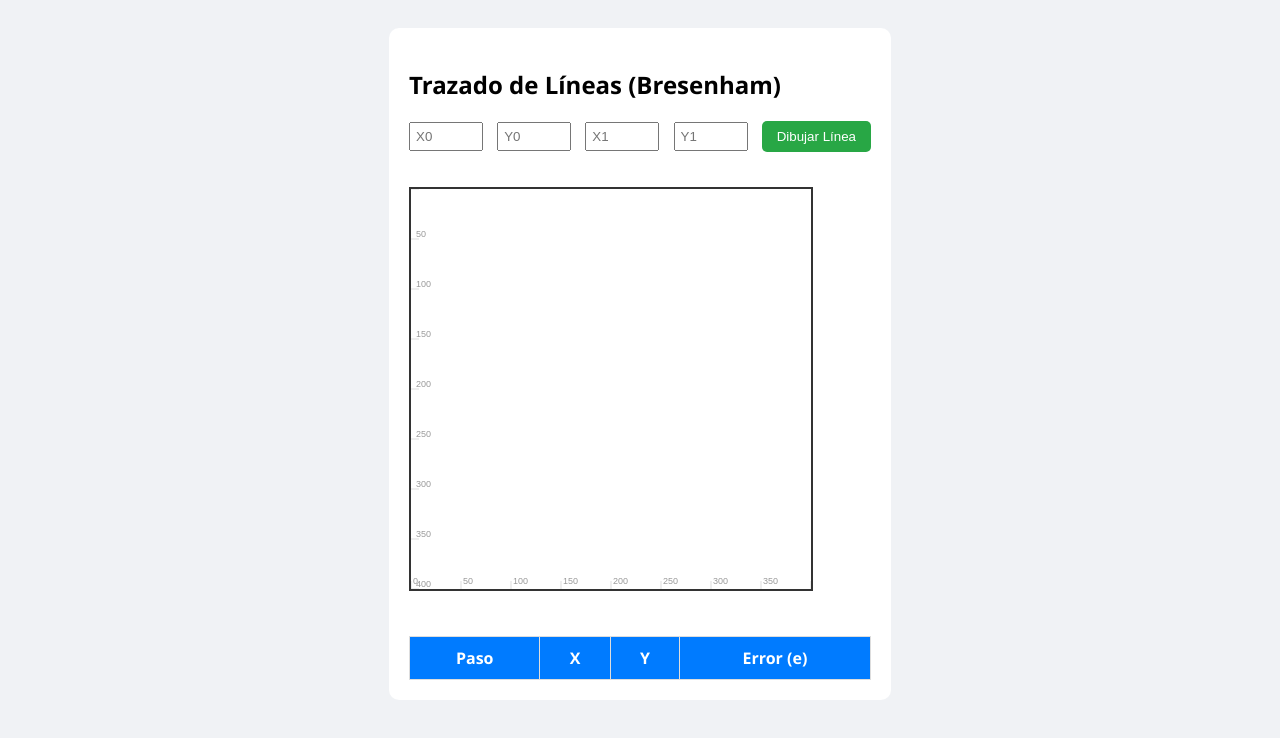
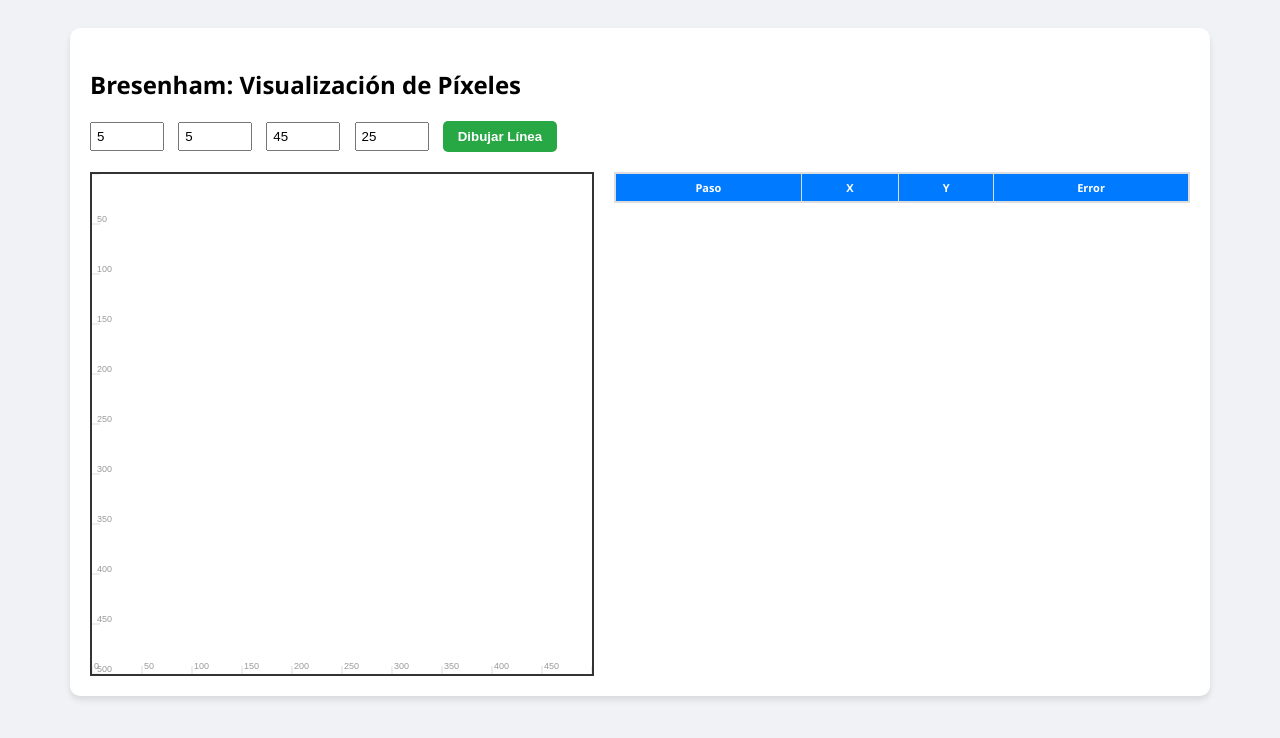
Before and after one commit to mariasaavedra777/bresenham, a plain HTML site: page index.html in a window 1280 px wide. Drawn offline with Linux system fonts and the light colour scheme.

Commit message:
Layout lateral y tabla optimizada con fuente reducida.

```diff
--- a/index.html
+++ b/index.html
@@ -4,42 +4,38 @@
     <meta charset="UTF-8">
     <title>Algoritmo de Bresenham - Mafer Saavedra</title>
     <style>
-        body { font-family: 'Segoe UI', Tahoma, Geneva, Verdana, sans-serif; display: flex; flex-direction: column; align-items: center; background-color: #f0f2f5; }
-        .container { background: white; padding: 20px; border-radius: 10px; shadow: 0 4px 6px rgba(0,0,0,0.1); margin-top: 20px; }
-        canvas { border: 2px solid #333; background-color: white; margin: 20px 0; }
-        table { border-collapse: collapse; width: 100%; margin-top: 20px; background: white; }
-        th, td { border: 1px solid #ddd; padding: 10px; text-align: center; }
-        th { background-color: #007bff; color: white; }
-        .inputs { margin-bottom: 15px; }
-        input { width: 60px; padding: 5px; margin-right: 10px; }
-        button { padding: 8px 15px; background-color: #28a745; color: white; border: none; border-radius: 5px; cursor: pointer; }
-    </style>
+    body { font-family: 'Segoe UI', sans-serif; display: flex; flex-direction: column; align-items: center; background-color: #f0f2f5; padding: 20px; }
+    .container { background: white; padding: 20px; border-radius: 10px; box-shadow: 0 4px 6px rgba(0,0,0,0.1); width: 95%; max-width: 1100px; }
+    .main-layout { display: flex; justify-content: center; gap: 20px; margin-top: 20px; align-items: flex-start; }
+    canvas { border: 2px solid #333; background-color: white; flex-shrink: 0; }
+    .table-container { flex-grow: 1; max-height: 500px; overflow-y: auto; border: 1px solid #ddd; }
+    table { border-collapse: collapse; width: 100%; font-size: 11px; }
+    th, td { border: 1px solid #ddd; padding: 6px; text-align: center; }
+    th { background-color: #007bff; color: white; position: sticky; top: 0; }
+    .inputs { margin-bottom: 15px; }
+    input { width: 60px; padding: 5px; margin-right: 10px; }
+    button { padding: 8px 15px; background-color: #28a745; color: white; border: none; border-radius: 5px; cursor: pointer; font-weight: bold; }
+</style>
 </head>
 <body>
     <div class="container">
-        <h2>Trazado de Líneas (Bresenham)</h2>
+        <h2>Bresenham: Visualización de Píxeles</h2>
         <div class="inputs">
-            <input type="number" id="x0" placeholder="X0">
-            <input type="number" id="y0" placeholder="Y0">
-            <input type="number" id="x1" placeholder="X1">
-            <input type="number" id="y1" placeholder="Y1">
+            <input type="number" id="x0" value="5" placeholder="X0">
+            <input type="number" id="y0" value="5" placeholder="Y0">
+            <input type="number" id="x1" value="45" placeholder="X1">
+            <input type="number" id="y1" value="25" placeholder="Y1">
             <button id="btnDibujar">Dibujar Línea</button>
         </div>
-
-        <canvas id="miCanvas" width="400" height="400"></canvas>
-
-        <table id="tablaPasos">
-            <thead>
-                <tr>
-                    <th>Paso</th>
-                    <th>X</th>
-                    <th>Y</th>
-                    <th>Error (e)</th>
-                </tr>
-            </thead>
-            <tbody>
-                </tbody>
-        </table>
+        <div class="main-layout">
+            <canvas id="miCanvas" width="500" height="500"></canvas>
+            <div class="table-container">
+                <table id="tablaPasos">
+                    <thead><tr><th>Paso</th><th>X</th><th>Y</th><th>Error</th></tr></thead>
+                    <tbody></tbody>
+                </table>
+            </div>
+        </div>
     </div>
     <script src="script.js"></script>
 </body>
```
